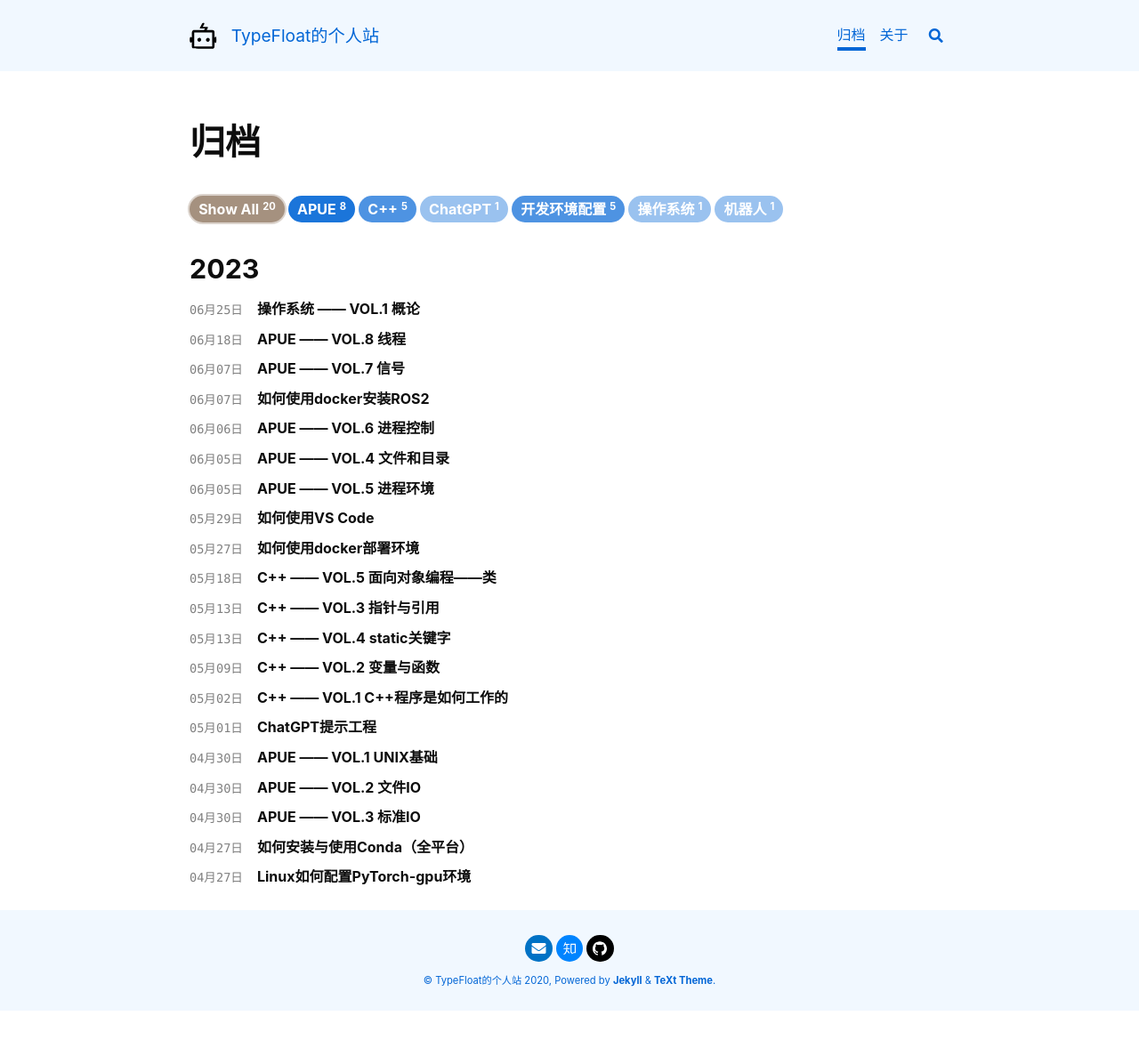
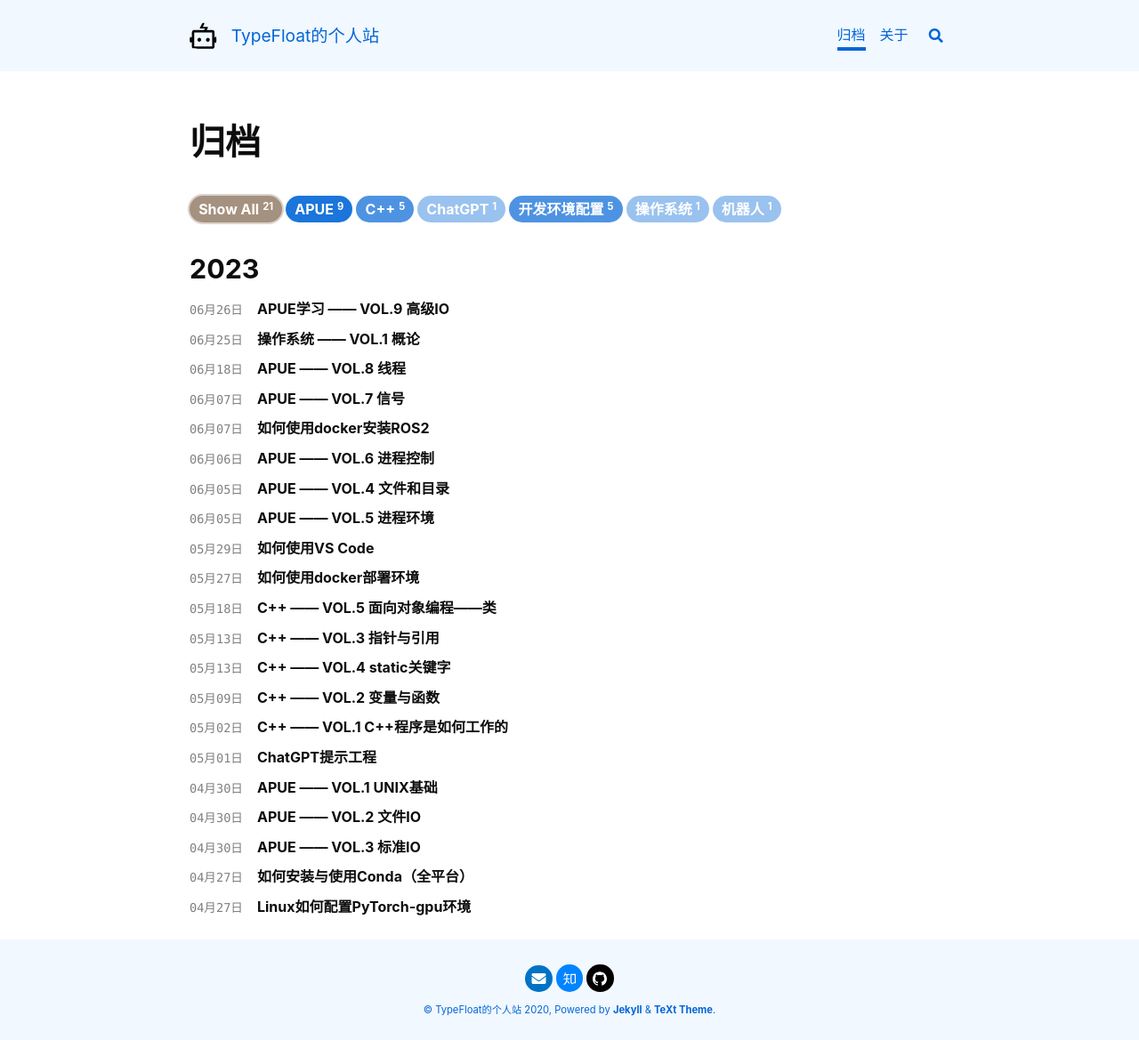
Before and after one commit to TypeFloat/TypeFloat.github.io, a Jekyll site: the page built from archive.html, in a window 1280 px wide. Shown: the whole page at 89% size. Built offline with Jekyll 4.4.1, drawn with Linux system fonts in a browser that asks for light colours; nearby versions of some CDN libraries; before the commit the page ends 1136 px from its top, so only the background shows below that; some of the changed lines change nothing that is shown.

Commit message:
添加新的笔记

````diff
--- a/_data/navigation.yml
+++ b/_data/navigation.yml
@@ -68,6 +68,8 @@ apue:
         url: /2023/06/07/apue-7.html
       - title: VOL.8 线程
         url: /2023/06/18/apue-8.html
+      - title: VOL.9 线程
+        url: /2023/06/26/apue-9.html
 
 c++:
   - title:  C++
--- /dev/null
+++ b/_posts/2023-06-26-apue-9.md
@@ -0,0 +1,54 @@
+---
+title: APUE学习 —— VOL.9 高级IO
+tags: "APUE"
+key: apue-9
+sidebar:
+  nav: apue
+---
+
+本系列是APUE学习的记录笔记，参考了书籍《UNIX环境高级编程》和[视频课程](https://www.bilibili.com/video/BV18p4y167Md/)，本笔记的全部代码可以在[github项目](https://github.com/TypeFloat/Learning-APUE)中进行查看。文章主要介绍线程的概念与使用。<!--more-->
+
+# 非阻塞I/O
+
+在[信号](https://blog.typefloat.cn/2023/06/07/apue-7.html)中提到，系统调用可以分为两类，低速系统调用和其他。低速系统调用可能会使进程永远阻塞，读写磁盘文件也会导致阻塞，但并不将磁盘IO归为低速系统调用，系统提供了一种非阻塞IO的方法，可以使得磁盘IO不会阻塞进程。
+
+非阻塞IO提供了一种方式使得不会永远阻塞进程，如果操作不能完成，则调用会立即出错返回，表示该操作如继续执行将阻塞。对于一个给定的文件描述符，可以通过`fcntl`函数设置或者清除非阻塞标志，或者在打开文件时直接设置非阻塞标识位。
+
+# IO多路转接
+
+当从一个文件描述符读，再写入另一个文件描述符时，通常使用阻塞I/O，但是如果同时对多个文件描述符进行读写，则无法使用阻塞I/O。一种简单的处理多个文件描述符读的方法是使用非阻塞I/O轮询，当一个文件描述符有内容时则读成功，反之返回失败。这种方法的缺点是占用CPU时间。解决该问题一个好的方法是使用I/O多路转接，先构造一张描述符列表，然后调用`select`、`poll`或`epoll`函数，该函数会返回哪些描述符已经准备好进行好I/O。
+
+```c
+int select(int nfds, fd_set *restrict readfds, fd_set *restrict writefds, fd_set *restrict errorfds, struct timeval *restrict timeout);
+int poll(struct pollfd fds[], nfds_t nfds, int timeout);
+
+int epoll_create(int size);
+int epoll_ctl(int epfd, int op, int fd, struct epoll_event *event);
+int epoll_wait(int epfd, struct epoll_event *events, int maxevents, int timeout);
+```
+
+# 其他读写函数
+
+```c
+ssize_t readv(int d, const struct iovec *iov, int iovcnt);
+ssize_t writev(int fildes, const struct iovec *iov, int iovcnt);
+```
+
+# 存储映射I/O
+
+存储映射I/O能将一个磁盘文件映射到存储空间中的一个缓冲区上，当从缓冲区取数据时，等价于读文件中的相应字节；类似的，将数据存入缓冲区时，相应字节将会自动写入文件。存储映射I/O的优点是不需要调用`read`和`write`函数，而是直接对缓冲区进行操作，这样可以减少系统调用的次数，提高效率。函数`map`绑定磁盘文件与缓冲区，函数`munmap`解除绑定。
+
+```c
+void * mmap(void *addr, size_t len, int prot, int flags, int fd, off_t offset);
+int munmap(void *addr, size_t len);
+```
+
+# 记录锁
+
+记录锁是一种文件锁，可以对文件的某一部分进行加锁，防止其他进程对该部分进行读写。记录锁有两种类型，读锁和写锁，读锁可以防止其他进程对该部分进行写，但不防止读，写锁则防止其他进程对该部分进行读写。记录锁的作用是防止多个进程对同一文件进行读写时，出现数据不一致的情况。
+
+```c
+int fcntl(int fd, int cmd, ...);
+int lockf(int fildes, int cmd, off_t size);
+int flock(int fd, int operation);
+```
````
